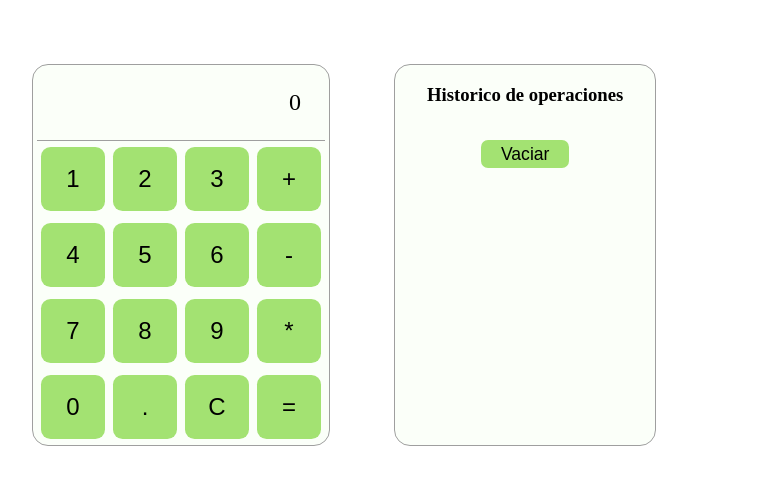
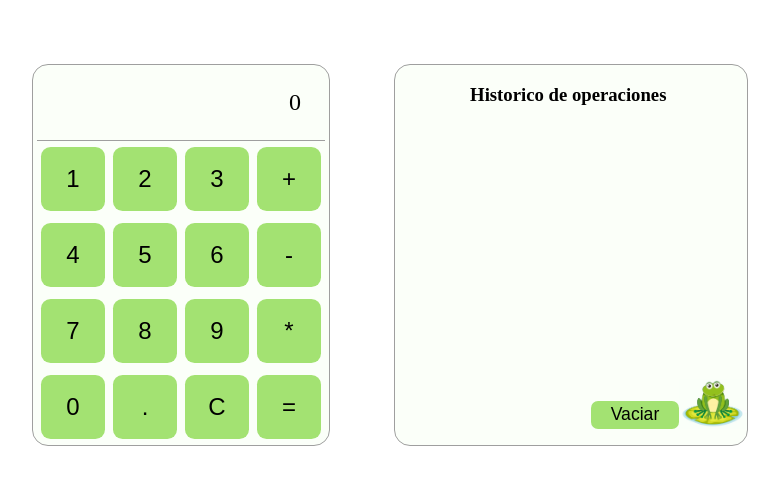
Before and after one commit to avadop/Calculadora, a plain HTML site: page index.html in a window 1280 px wide. Shown: the whole page, without its empty margins (16-795 px from the left). Drawn offline with Linux system fonts and the light colour scheme.

Commit message:
Añadida ranita

```diff
--- a/css/style.css
+++ b/css/style.css
@@ -46,24 +46,40 @@ body > div {
   margin: 1em;
   margin-left: 3em;
   border: 1px solid #9F9F9F;
-  padding: 0 2em;
+  padding-left: 2em;
   padding-bottom: 1em;
+  max-width: 20em;
   display: flex;
-  flex-direction: column;
+  flex-wrap: wrap;
+  justify-content: center;
+}
+
+#historico-container > h3 {
+  margin-bottom: 0;
+  padding-right: 2em;
 }
 
 #historico {
   max-height: 16.3em;
   overflow-y: auto;
-  margin-bottom: 1em;
+  margin: 1em 0;
+  min-width:15em;
 }
 
 #vaciar {
-  justify-content: flex-end;
-  align-self: center;
   font-size: 1.1em;
   padding: 0.2em;
+  margin-left: 2em;
   width: 5em;
+  align-self: flex-end;
+  margin-left: auto;
+}
+
+#rana {
+  position: relative;
+  height: 50px;
+  width: auto;
+  align-self: flex-end;
 }
 
 .rounded-borders {
--- a/index.html
+++ b/index.html
@@ -35,6 +35,7 @@
     <h3>Historico de operaciones</h3>
     <div id="historico"></div>
     <button id="vaciar" onclick="emptyHistory()">Vaciar</button>
+    <img id="rana" src="img/rana.jpg">
   </div>
 
   <script src="js/main.js"></script>
--- a/js/main.js
+++ b/js/main.js
@@ -115,4 +115,6 @@ function addHistorial (){
 
 function emptyHistory() {
   contenedorHistorico.innerHTML = '';
+
+  historico = []
 }
```
Also changed, not shown: img/rana.jpg (added).
